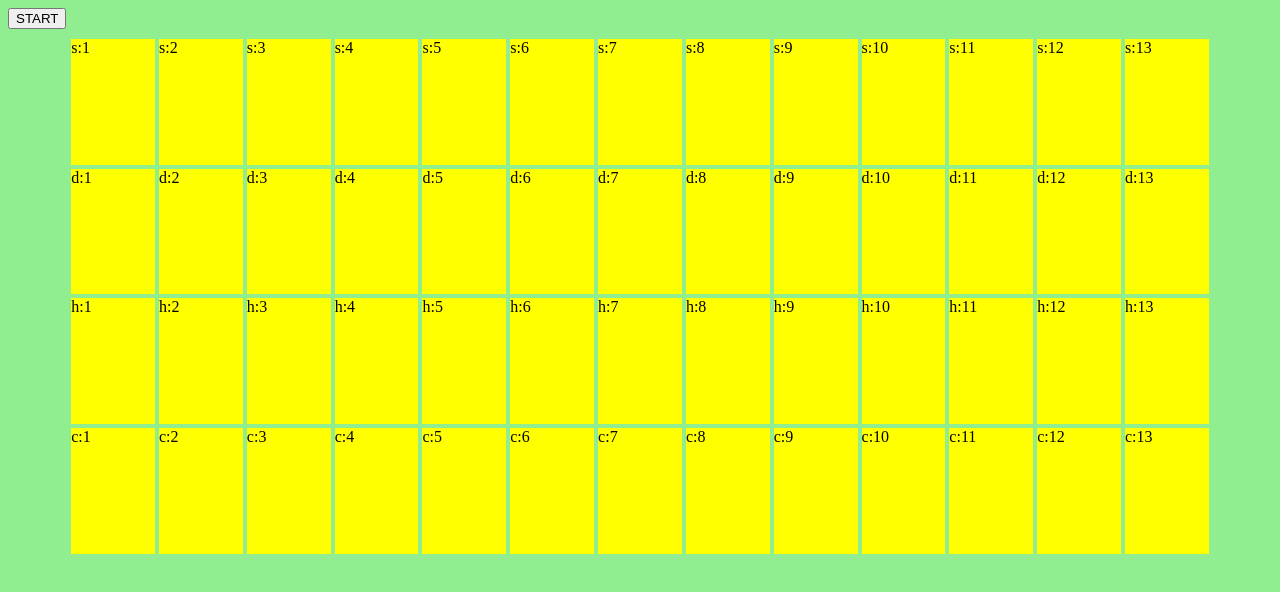
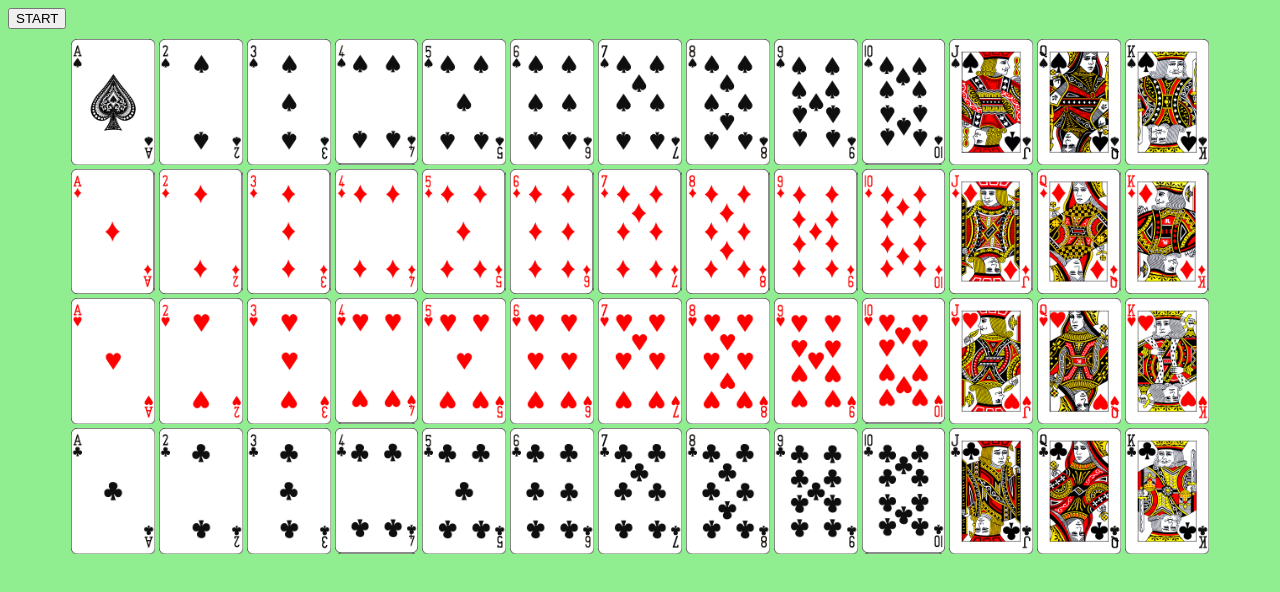
Before and after one commit to joytasnet/memorygame, a plain HTML site: page index.html in a window 1280 px wide. Both pictures are taken after a click on the button "START". Drawn offline with Linux system fonts and the light colour scheme.

Commit message:
Step 5: 画像の設定

```diff
--- a/css/main.css
+++ b/css/main.css
@@ -2,19 +2,15 @@ body{
   background-color:lightgreen;
 }
 #cardgrid{
-  /*テーブル全体をセンタリング*/
   width:90%;
   margin:10px auto;
-  /*グリッドレイアウトの設定*/
   display:grid;
-  /*13個の要素を均等の幅で配置*/
   grid-template-columns:repeat(13,1fr);
-  /*隙間を画面の縦幅の0.5%に設定*/
   gap:0.5vh;
 }
 /*td要素でなおかつclassにcardがついている要素*/
 div.card{
-  /*要素の横／縦 比をトランプ画像と同じ2:3に設定*/
   aspect-ratio: 2 / 3;
-  background-color:yellow;
+  /*background-color:yellow;*/
+  background-size:contain; /*コンテナいっぱいに画像を拡大縮小する*/
 }
--- a/js/main.js
+++ b/js/main.js
@@ -5,6 +5,7 @@ document.addEventListener('DOMContentLoaded', () => {
     constructor(suit, num) {
       this.suit = suit;
       this.num = num;
+      this.front=`${suit}${num < 10 ? '0':''}${num}.gif`;//カードの画像
     }
   }
 
@@ -21,10 +22,11 @@ document.addEventListener('DOMContentLoaded', () => {
   // カードグリッドを初期化
   const cardgrid = document.getElementById('cardgrid');
   const initgrid = () => {
-    cardgrid.textContent=null;//cardgridに入っている要素をすべて削除
+    cardgrid.textContent=null;
     cards.forEach(card => {
       const div = document.createElement('div');
-      div.textContent=card.suit+':'+card.num;
+      //div.textContent=card.suit+':'+card.num;
+      div.style.backgroundImage=`url(images/${card.front})`;//背景画像に画像を設定
       div.classList.add('card');
       cardgrid.appendChild(div);
     });
```
